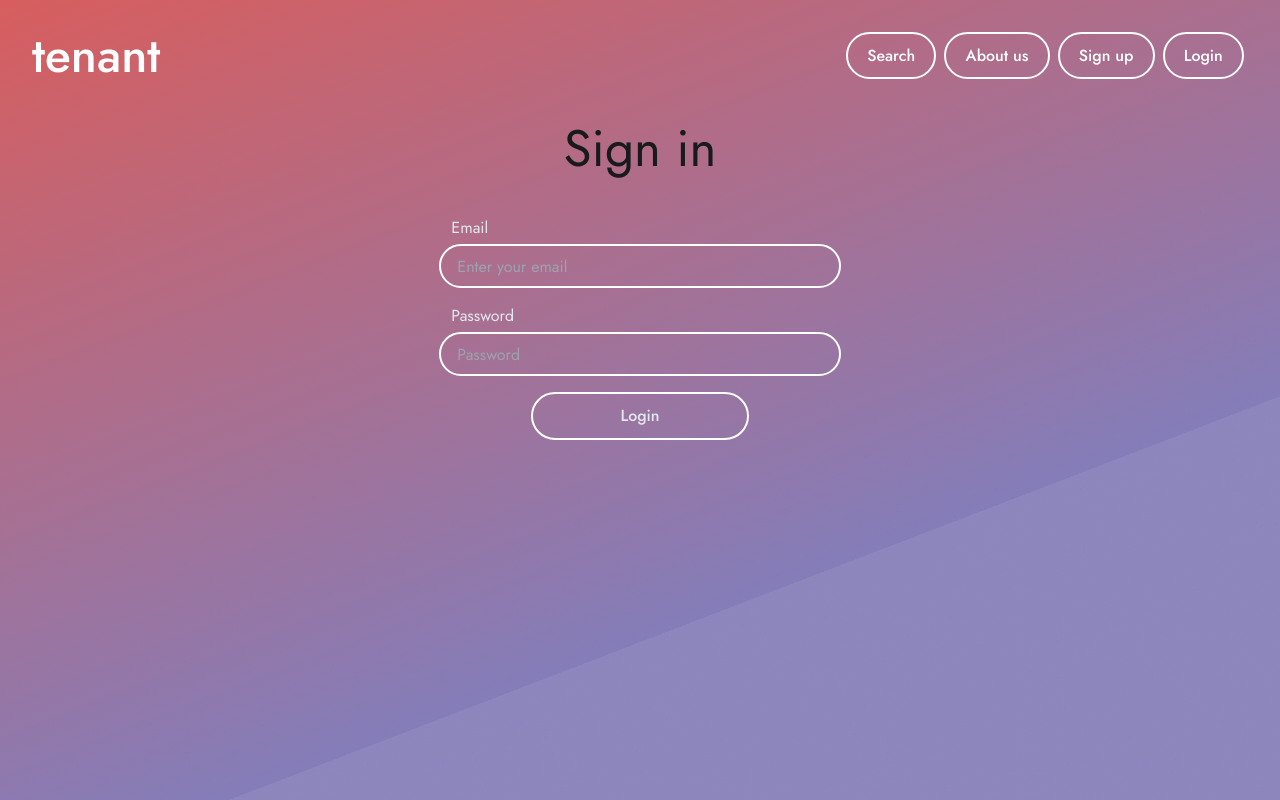
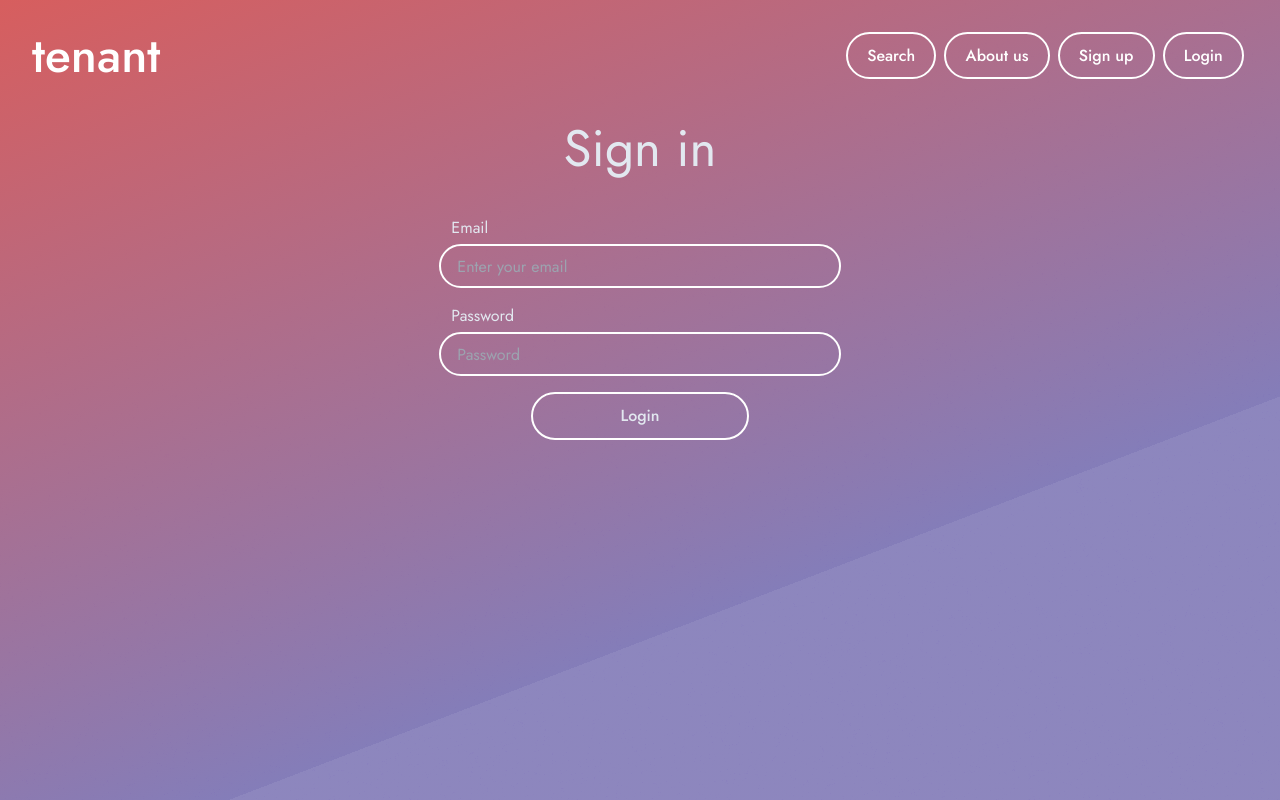
Before and after one commit to garrickhenne/tenant, a React (Vite) app in the folder frontend/: page /login in a window 1280 px wide. Built offline with nearby package versions, Linux system fonts and the light colour scheme.

Commit message:
Change Sign in header to be white.

```diff
--- a/frontend/src/routes/Login.jsx
+++ b/frontend/src/routes/Login.jsx
@@ -4,7 +4,7 @@
 
   return (
     <main>
-      <h1>Sign in</h1>
+      <h1 className="text-slate-200">Sign in</h1>
 
       <LoginForm />
     </main>
```
